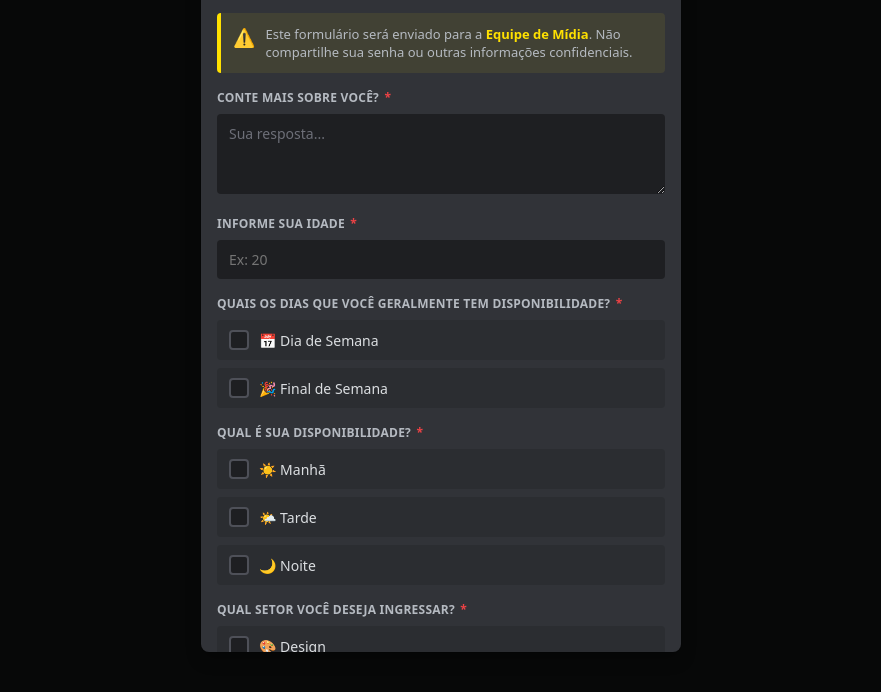
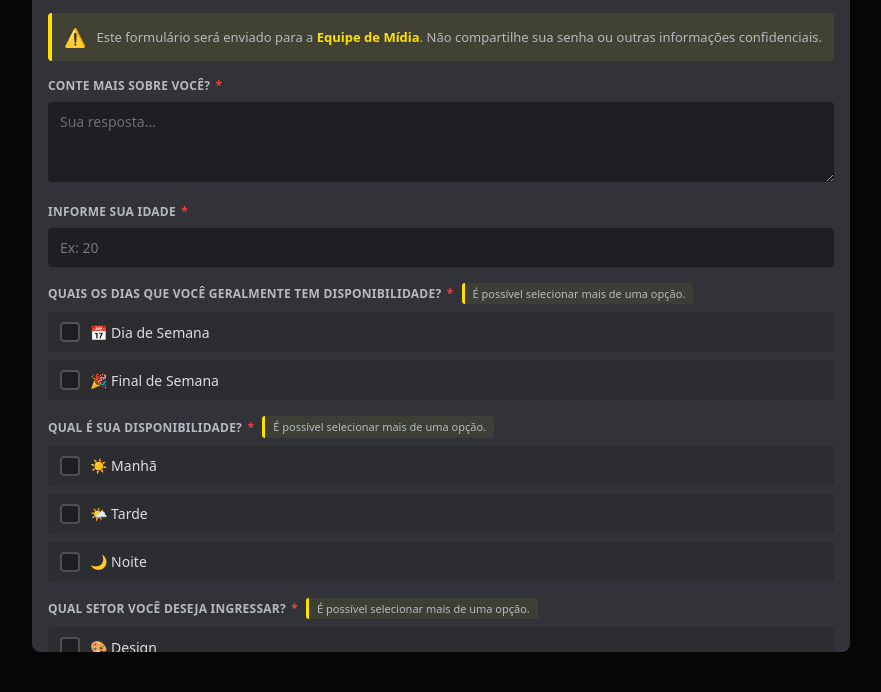
Before and after one commit to Leyguit4/perola, a website: page index.html in a window 1280 px wide. Shown: the part 108-800 px from the top of the page, without its empty margins (199-1080 px from the left). Drawn offline with Linux system fonts and the light colour scheme.

Commit message:
Refactor modal styles and enhance form structure
Updated modal dimensions, added form label rows and multi-hint spans for better layout and user guidance.

```diff
--- a/index.html
+++ b/index.html
@@ -32,10 +32,12 @@
       z-index: 2;
       background-color: #313338;
       border-radius: 8px;
-      width: 100%;
-      max-width: 480px;
+      width: fit-content;
+      min-width: 480px;
+      max-width: 95vw;
       max-height: 90vh;
       overflow-y: auto;
+      overflow-x: visible;
       box-shadow: 0 0 0 1px rgba(0,0,0,0.15), 0 8px 16px rgba(0,0,0,0.24);
     }
 
@@ -70,7 +72,7 @@
       background-color: rgba(255,225,0,0.08);
       border-left: 4px solid #FFE100;
       border-radius: 4px;
-      display: flex; align-items: flex-start; gap: 10px;
+      display: flex; align-items: center; gap: 10px;
     }
     .alert-icon { color: #FFE100; font-size: 18px; flex-shrink: 0; }
     .alert-text { font-size: 13px; color: #b5bac1; line-height: 1.4; }
@@ -147,6 +149,37 @@
       transform: rotate(45deg) translateY(-1px);
     }
     .checkbox-label-text { font-size: 14px; color: #dbdee1; }
+
+    /* Badge "múltipla seleção" */
+    .form-label-row {
+      display: flex;
+      align-items: center;
+      flex-wrap: nowrap;
+      gap: 8px;
+      margin-bottom: 8px;
+    }
+    .form-label-row .form-label {
+      margin-bottom: 0;
+      white-space: nowrap;
+      flex-shrink: 0;
+    }
+    .multi-hint {
+      display: inline-flex;
+      align-items: center;
+      flex-shrink: 0;
+      font-size: 11px;
+      font-weight: 500;
+      font-style: normal;
+      text-transform: none;
+      letter-spacing: 0;
+      color: #b5bac1;
+      background-color: rgba(255, 225, 0, 0.06);
+      border-left: 3px solid #FFE100;
+      border-radius: 3px;
+      padding: 3px 8px;
+      white-space: nowrap;
+      line-height: 1.4;
+    }
 
     /* Badge opcional */
     .optional-badge {
@@ -393,7 +426,7 @@
     <div class="alert-box">
       <span class="alert-icon">⚠️</span>
       <p class="alert-text">
-        Este formulário será enviado para a <span class="alert-highlight">Equipe de Mídia</span>.
+        Este formulário será enviado para a <a href="https://ptb.discord.com/channels/594296025561169926/1040285975592570980" target="_blank" class="alert-highlight" style="text-decoration:none;cursor:pointer;">Equipe de Mídia</a>.
         Não compartilhe sua senha ou outras informações confidenciais.
       </p>
     </div>
@@ -426,7 +459,10 @@
 
       <!-- Pergunta 3: Dias de disponibilidade -->
       <div class="form-group">
-        <label class="form-label">Quais os dias que você geralmente tem disponibilidade? <span class="required">*</span></label>
+        <div class="form-label-row">
+          <label class="form-label" style="margin-bottom:0">Quais os dias que você geralmente tem disponibilidade? <span class="required">*</span></label>
+          <span class="multi-hint">É possível selecionar mais de uma opção.</span>
+        </div>
         <div class="checkbox-group" id="diasGroup">
           <label class="checkbox-item">
             <input type="checkbox" name="dias" value="Dia de Semana">
@@ -443,7 +479,10 @@
 
       <!-- Pergunta 4: Disponibilidade -->
       <div class="form-group">
-        <label class="form-label">Qual é sua disponibilidade? <span class="required">*</span></label>
+        <div class="form-label-row">
+          <label class="form-label" style="margin-bottom:0">Qual é sua disponibilidade? <span class="required">*</span></label>
+          <span class="multi-hint">É possível selecionar mais de uma opção.</span>
+        </div>
         <div class="checkbox-group" id="disponibilidadeGroup">
           <label class="checkbox-item">
             <input type="checkbox" name="disponibilidade" value="Manhã">
@@ -465,7 +504,10 @@
 
       <!-- Pergunta 5: Setor -->
       <div class="form-group">
-        <label class="form-label">Qual setor você deseja ingressar? <span class="required">*</span></label>
+        <div class="form-label-row">
+          <label class="form-label" style="margin-bottom:0">Qual setor você deseja ingressar? <span class="required">*</span></label>
+          <span class="multi-hint">É possível selecionar mais de uma opção.</span>
+        </div>
         <div class="checkbox-group" id="setorGroup">
           <label class="checkbox-item" onclick="toggleTooltip('tooltipDesign')">
             <input type="checkbox" name="setor" value="Design">
```
